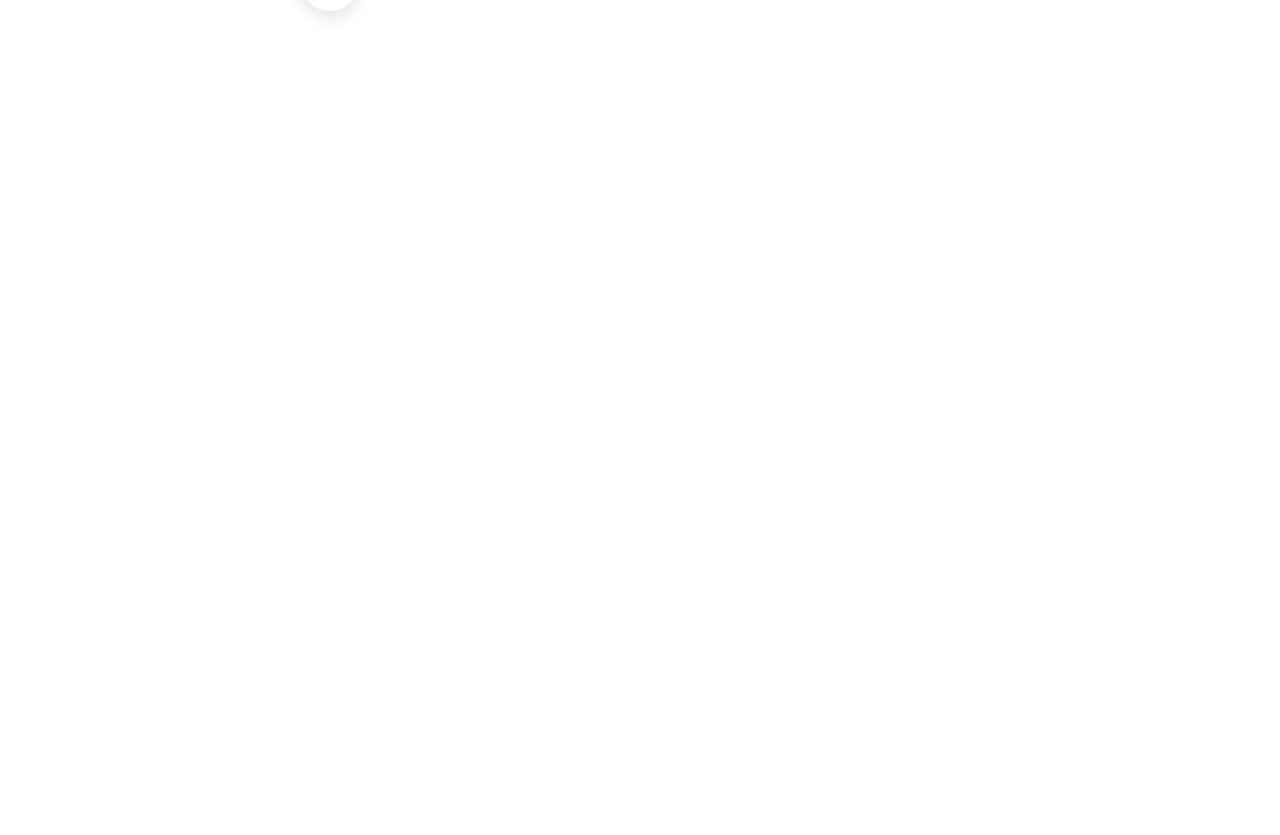
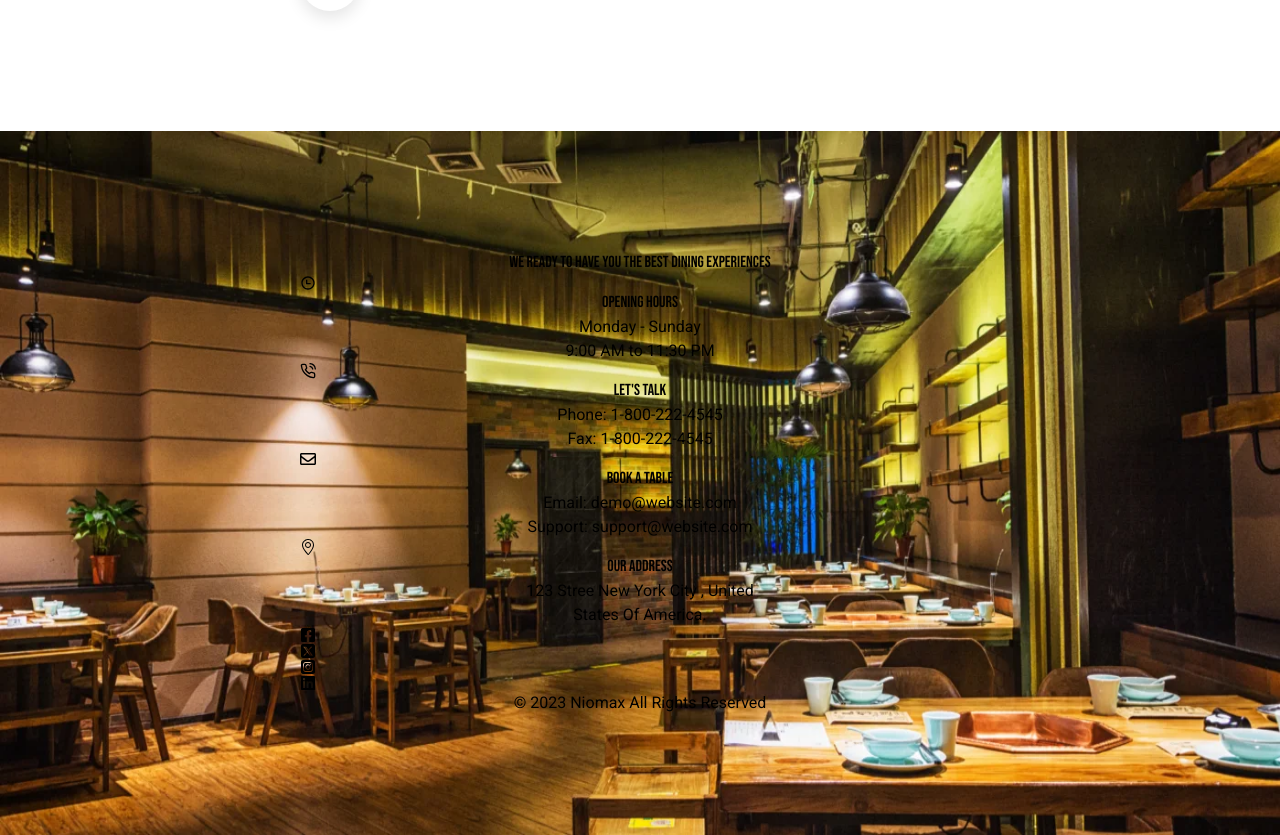
Before and after one commit to haqueashraful/softnio, a React (Vite) app: page / in a window 1280 px wide. Shown: the part 6078-6913 px from the top of the page. Before the commit the page ends 6209 px from the top, so only its background shows below. Built offline with nearby package versions, Linux system fonts and the light colour scheme.

Commit message:
footer section completed

```diff
--- /dev/null
+++ b/src/component/Footer.jsx
@@ -0,0 +1,108 @@
+import React from 'react';
+import { CgTime } from 'react-icons/cg';
+import { FaFacebookSquare, FaLinkedin, FaRegEnvelope } from 'react-icons/fa';
+import { FaSquareInstagram, FaSquareXTwitter } from 'react-icons/fa6';
+import { FiPhoneCall } from 'react-icons/fi';
+import { SlLocationPin } from 'react-icons/sl';
+
+const Footer = () => {
+    return (
+        <div className='footer-bg'>
+            <div className='main-container bg-[#000000CC]'>
+
+                {/* upper div */}
+                <div className=' mb-[120px]'>
+                    <h1 className='text-white text-center text-[40px] lg:text-6xl bebass-neue mb-12'>We ready to have you the best dining experiences</h1>
+                    <div className='flex flex-col lg:flex-row lg:gap-0 gap-6 justify-between items-center '>
+
+
+
+                        {/* card 1 */}
+                        <div className='flex flex-col items-center justify-between gap-4'>
+
+                            <CgTime  className=' text-[#FEBF00] w-6 h-6'/>
+
+                            <h1 className='text-white uppercase bebass-neue text-2xl'>Opening Hours</h1>
+
+                            <div className='text-[#F7F8F9] roboto'>
+                                <p>Monday - Sunday</p>
+                                <p>9:00 AM to 11:30 PM</p>
+                            </div>
+                        </div>
+
+
+                        {/* card 2 */}
+                        <div className='flex flex-col items-center justify-between gap-4'>
+
+                            <FiPhoneCall  className=' text-[#FEBF00] w-6 h-6'/>
+
+                            <h1 className='text-white uppercase bebass-neue text-2xl'>LET'S TALK</h1>
+
+                            <div className='text-[#F7F8F9] roboto'>
+                                <p>Phone: 1-800-222-4545</p>
+
+                                <p>Fax: 1-800-222-4545</p>
+                            </div>
+                        </div>
+
+
+                        {/* card 3 */}
+                        <div className='flex flex-col items-center justify-between gap-4'>
+
+                            <FaRegEnvelope  className=' text-[#FEBF00] w-6 h-6'/>
+
+                            <h1 className='text-white uppercase bebass-neue text-2xl'>Book a Table</h1>
+
+                            <div className='text-[#F7F8F9] roboto'>
+                                <p>Email: demo@website.com</p>
+                                <p>Support: support@website.com</p>
+                            </div>
+                        </div>
+
+
+                        {/* card 4 */}
+                        <div className='flex flex-col items-center justify-between gap-4'>
+
+                            <SlLocationPin  className=' text-[#FEBF00] w-6 h-6'/>
+
+                            <h1 className='text-white uppercase bebass-neue text-2xl'>Our Address</h1>
+
+                            <div className='text-[#F7F8F9] roboto'>
+                                <p>123 Stree New York City , United <br />States Of America.</p>
+                            </div>
+                        </div>
+                    </div>
+                </div>
+
+
+                {/* lower div */}
+                <div>
+                    <div className='flex justify-center items-center gap-6 mb-6'>
+
+                        {/* logo */}
+
+                        <div className='flex justify-center items-center p-3 rounded-full border-white border'>
+                            <FaFacebookSquare className='text-white lg:w-[18px] w-[14px] lg:h-[18px] h-[14px]'/>
+                        </div>
+
+                        <div className='flex justify-center items-center p-3 rounded-full border-white border'>
+                            <FaSquareXTwitter className='text-white lg:w-[18px] w-[14px] lg:h-[18px] h-[14px]'/>
+                        </div>
+
+                        <div className='flex justify-center items-center p-3 rounded-full border-white border'>
+                            <FaSquareInstagram className='text-white lg:w-[18px] w-[14px] lg:h-[18px] h-[14px]'/>
+                        </div>
+
+                        <div className='flex justify-center items-center p-3 rounded-full border-white border'>
+                            <FaLinkedin className='text-white lg:w-[18px] w-[14px] lg:h-[18px] h-[14px]'/>
+                        </div>
+                    </div>
+
+                    <p className='text-white roboto text-center'>© 2023 <span className='text-[#FEBF00]'>Niomax</span> All Rights Reserved </p>
+                </div>
+            </div>
+        </div>
+    );
+};
+
+export default Footer;
--- a/src/index.css
+++ b/src/index.css
@@ -93,7 +93,6 @@
   border-bottom: #ffffff !important;
   color: #ffffff !important;
   border-radius: 0 !important;
-  /* border-radius: 5px 5px 0 0; */
 }
 
 /* banner style */
@@ -227,6 +226,14 @@ textarea::placeholder {
   align-items: center;
 }
 
+/* footer style */
+.footer-bg{
+  background: url('./assets/footerbg.webp') no-repeat center;
+  background-size: 100% 100%;
+}
+
+
+
 /* menual responsive */
 @media screen and (max-width: 768px) {
   #root {
--- a/src/layout/Layout.jsx
+++ b/src/layout/Layout.jsx
@@ -1,6 +1,7 @@
 import React from 'react';
 import Nav from '../shared/Nav';
 import { Outlet } from 'react-router-dom';
+import Footer from '../component/Footer';
 
 const Layout = () => {
     return (
@@ -14,6 +15,10 @@ const Layout = () => {
             <div className='z-0'>
                 <Outlet />
             </div>
+
+            <div>
+                <Footer />
+            </div>
         </div>
     );
 };
```
Also changed, not shown: src/assets/footerbg.webp (added).
